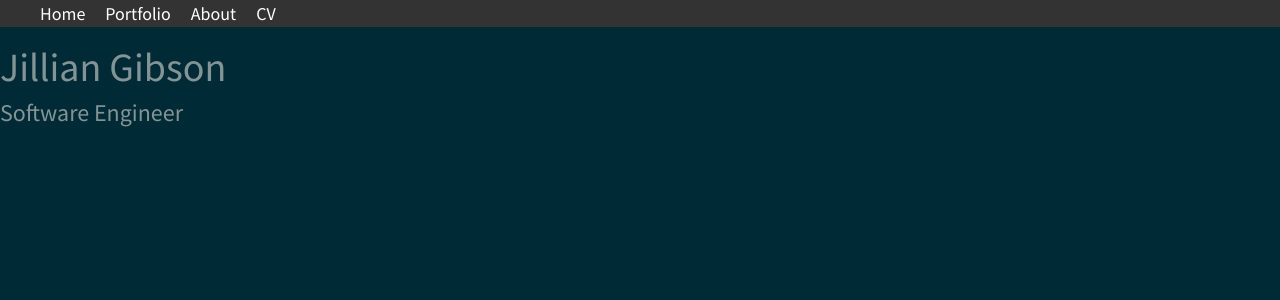
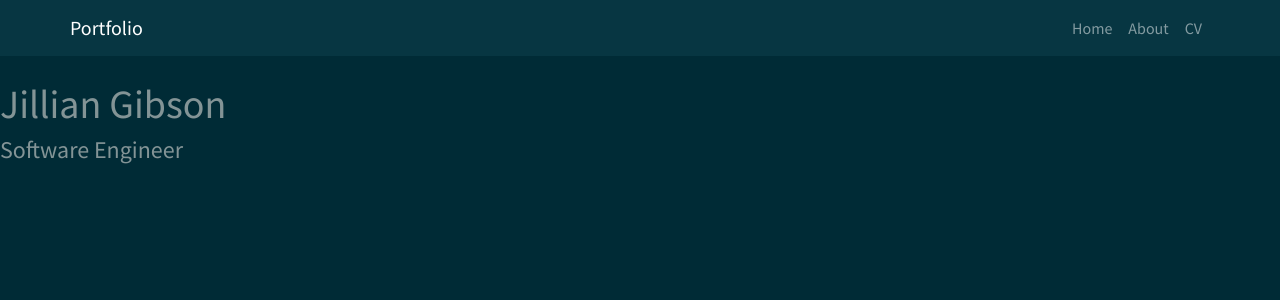
Before and after one commit to jillianlg/portfolio, a Next.js app: page / in a window 1280 px wide. Shown: the top 300 px of the page. Built offline with nearby package versions, Linux system fonts and the light colour scheme.

Commit message:
replace navbar css with bootstrap

```diff
--- a/components/Navbar.js
+++ b/components/Navbar.js
@@ -1,33 +1,24 @@
 import Link from 'next/link';
 
 const Navbar = () => (
-  <div>
-    <ul>
-        <li><Link href="/"><a>Home</a></Link></li>
-        <li><Link href="/portfolio"><a>Portfolio</a></Link></li>
-        <li><Link href="/about"><a>About</a></Link></li>
-        <li><Link href="/cv"><a>CV</a></Link></li>
-      </ul>
-      <style jsx>{`
-        ul {
-          background: #333;
-          color: #fff;
-          list-style: none;
-          display: flex;
-        }
-
-        ul li {
-          font-size: 18px;
-          margin-right: 20px;
-        }
-
-        ul li a {
-          color: #fff;
-          text-decoration: none;
-        }
-      `}</style>
-  </div>
-
+  <nav className="navbar navbar-expand navbar-dark bg-dark mb-4">
+    <div className="container">
+      <a className= "navbar-brand" href="#">Portfolio</a>
+      <div className= "collapse navbar-collapse">
+        <ul className= "navbar-nav ml-auto">
+          <li className = "nav-item">
+            <Link href="/"><a className="nav-link">Home</a></Link>
+          </li>
+          <li className = "nav-item">
+            <Link href="/"><a className="nav-link">About</a></Link>
+          </li>
+          <li className = "nav-item">
+            <Link href="/"><a className="nav-link">CV</a></Link>
+          </li>
+        </ul>
+      </div>
+    </div>
+  </nav>
 );
 
 
```
